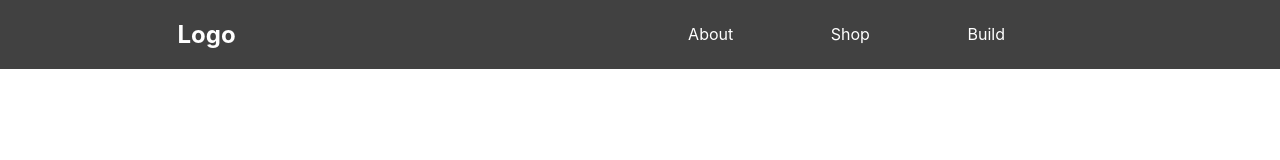
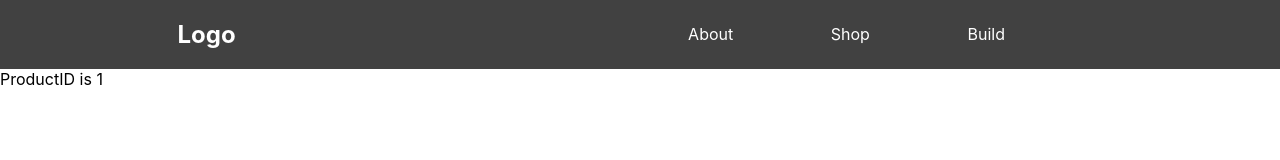
Before and after one commit to BryanU1/keyboard-store-app, a React (Create React App) app in the folder client/: page /shop/1 in a window 1280 px wide. Shown: the top 160 px of the page. Built offline with nearby package versions, Linux system fonts and the light colour scheme.

Commit message:
Update item detail page

```diff
--- a/client/src/components/ItemDetail.js
+++ b/client/src/components/ItemDetail.js
@@ -1,8 +1,10 @@
-import react from 'react';
+import { useParams } from 'react-router-dom';
 
 function ItemDetail() {
+  const params = useParams();
   return (
     <div>
+      ProductID is {params.id}
     </div>
   )
 }
```
